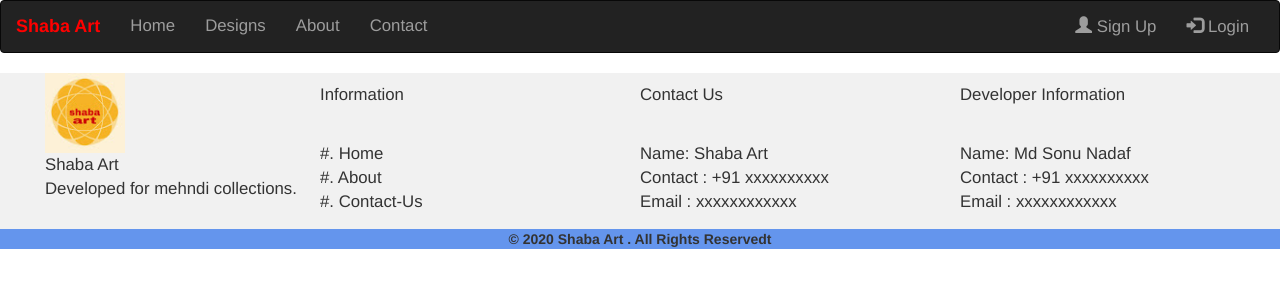
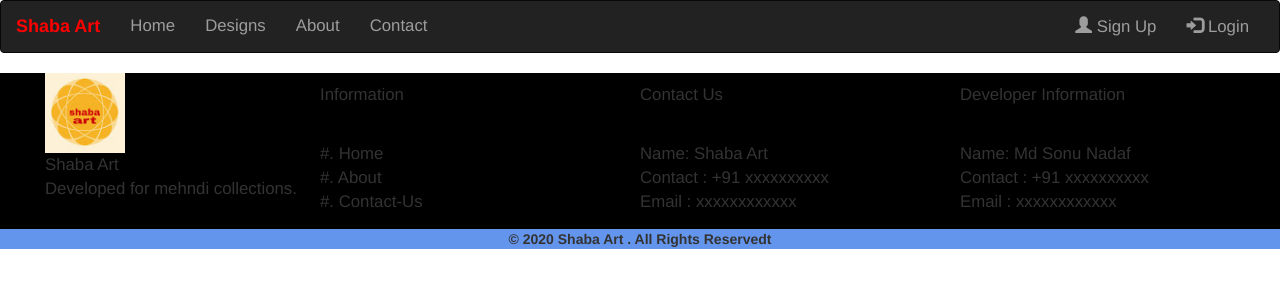
Before and after one commit to sonunadaf/shabaart, a plain HTML site: page index.html in a window 1280 px wide. Drawn offline with nearby package versions, Linux system fonts and the light colour scheme.

Commit message:
Update footer.css

```diff
--- a/css/footer.css
+++ b/css/footer.css
@@ -3,6 +3,6 @@
     left: 0;
     bottom: 0;
     width: 100%;
-    background-color:#f1f1f1;
+    background-color:black;
     text-align: center;
  }
```
